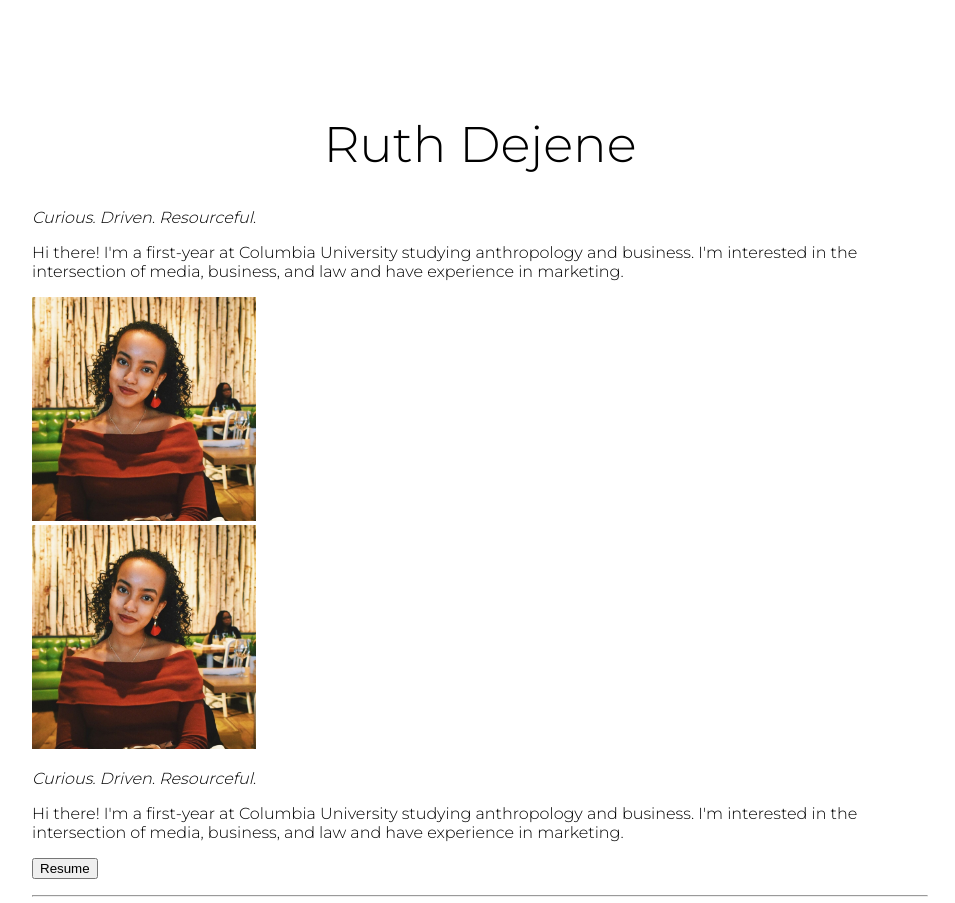
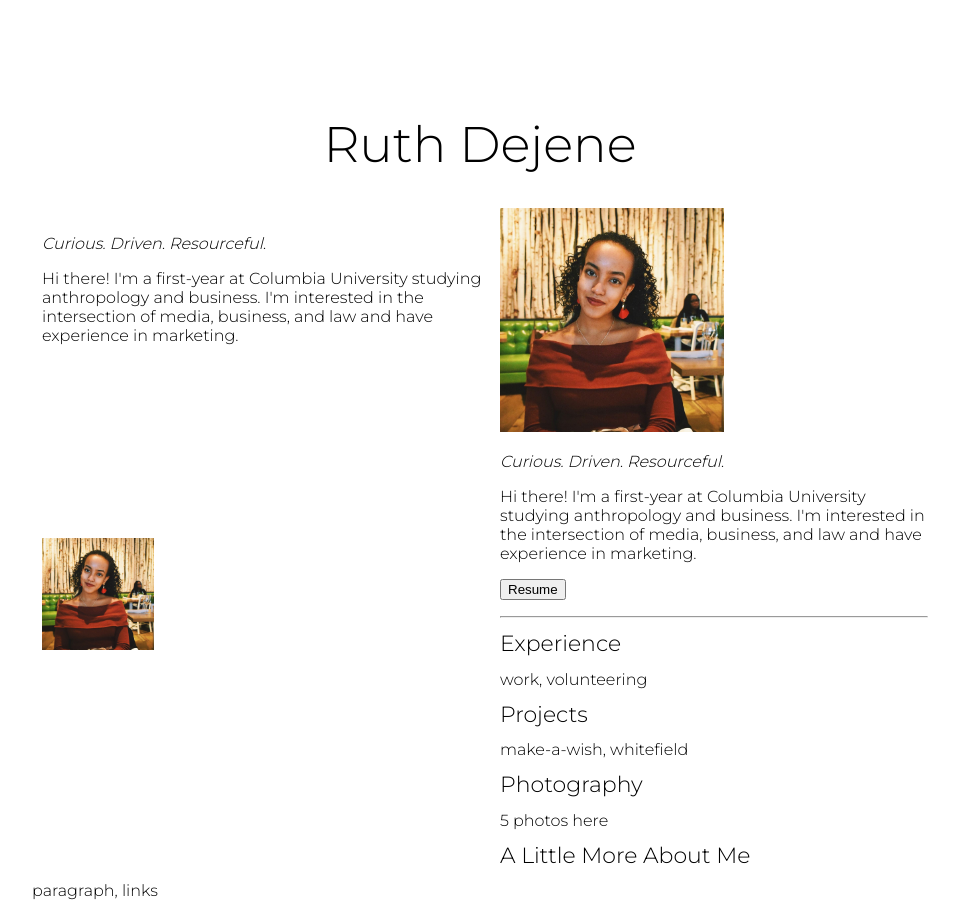
Before and after one commit to ruthdejene/ruthdejene.github.io, a plain HTML site: page index.html in a window 1280 px wide. Shown: the top 903 px of the page, without its empty margins (160-1115 px from the left). Drawn offline with Linux system fonts and the light colour scheme.

Commit message:
css column

```diff
--- a/CSS/Style.css
+++ b/CSS/Style.css
@@ -36,3 +36,11 @@ h2 {
 .Name{
 	text-align: center
 	}
+
+  /* Create two equal columns that floats next to each other */
+.column {
+  float: left;
+  width: 50%;
+  padding: 10px;
+  height: 300px; /* Should be removed. Only for demonstration */
+}
```
